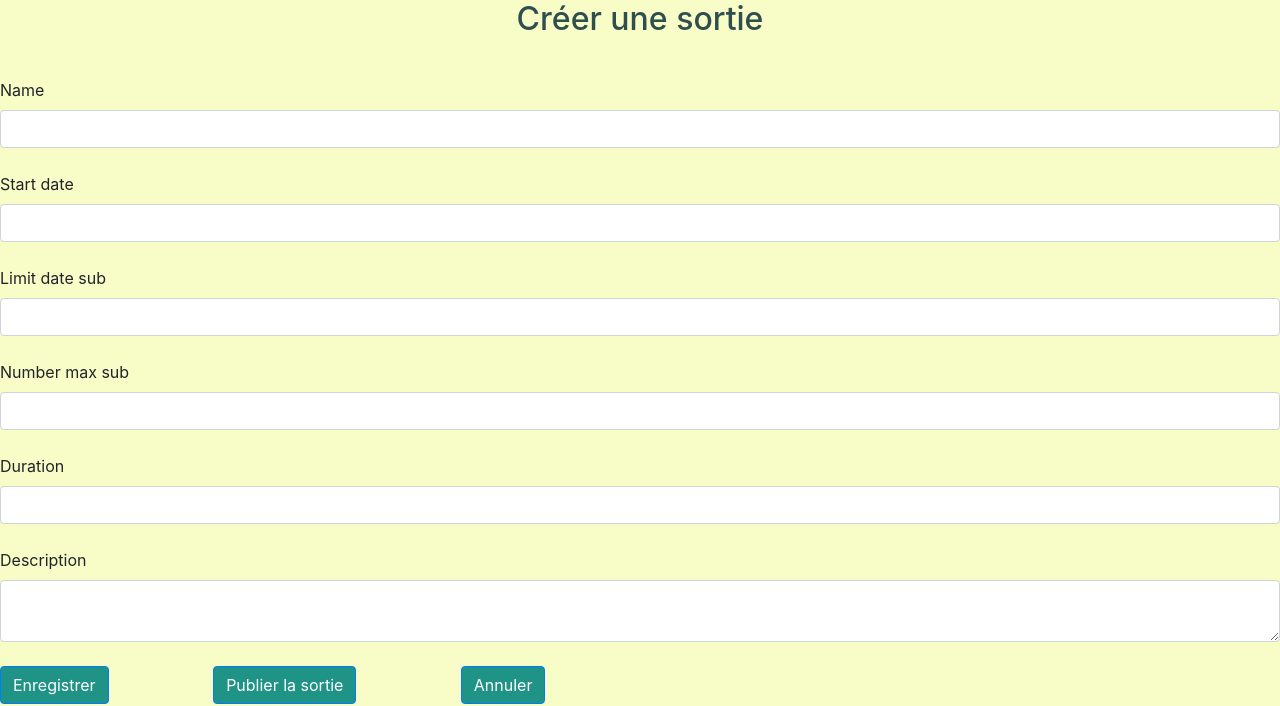
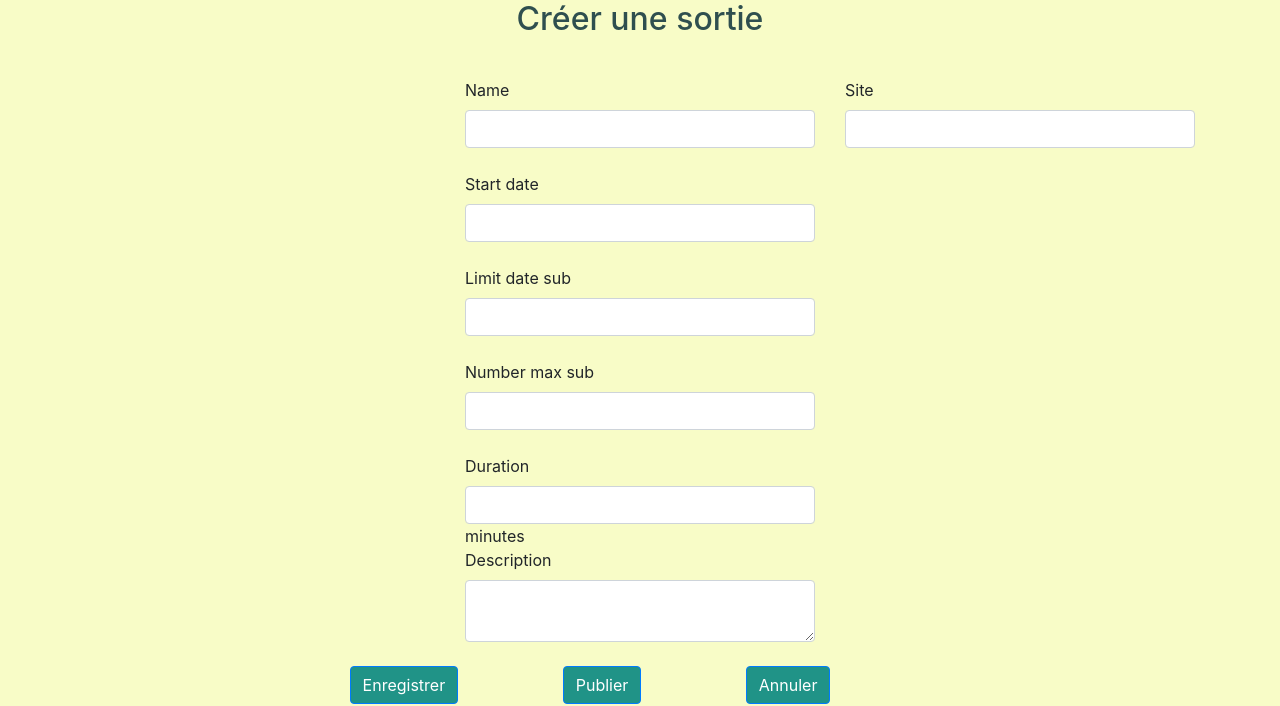
Before and after one commit to Prisssou/project-sortir.com, a Symfony app: template templates/outing/add.html.twig in a window 1280 px wide. Shown: the part 94-800 px from the top of the page. Run offline with Twig, Linux system fonts and the light colour scheme; the template is opened without the code that fills it, so the values that code supplies are empty; form fields are guessed from the names that the template uses; some libraries are stand-ins or nearby versions.

Commit message:
commit form outing

```diff
--- a/templates/outing/add.html.twig
+++ b/templates/outing/add.html.twig
@@ -1,10 +1,21 @@
 {% extends 'layout.html.twig' %}
 
-{%  block title %} Ajout d'une sortie {%  endblock %}
+{% block title %} Ajout d'une sortie {% endblock %}
 
-{%  block body %}
+{% block body %}
 
 <h2> Créer une sortie </h2>
+
+<div class="container">
+    <div class="row">
+        <div class="col-lg-4">
+
+            {# Todo : ajouter upload image #}
+
+        </div>
+
+        <div class="col-lg-4">
+            {{ form_start(outingFormView) }}
 
             {{ form_label(outingFormView.name) }}
             {{ form_widget(outingFormView.name) }}
@@ -24,16 +35,38 @@
 
             {{ form_label(outingFormView.duration) }}
             {{ form_widget(outingFormView.duration) }}
-    {{ form_errors(outingFormView.duration) }} <br>
+            {{ form_errors(outingFormView.duration) }} minutes <br>
 
             {{ form_label(outingFormView.description) }}
             {{ form_widget(outingFormView.description) }}
             {{ form_errors(outingFormView.description) }} <br>
 
-    <input class="btn btn-primary" type="submit" value="Enregistrer">
-    <input class="btn btn-primary" type="submit" value="Publier la sortie">
+        </div>
+
+        <div class="col-lg-4">
+
+            {{ form_label(outingFormView.site) }}
+            {{ form_widget(outingFormView.site) }}
+            {{ form_errors(outingFormView.site) }} <br> <br>
+
+            <br>
+
+        </div>
+
+        <div class="col-sm-12 text-center">
+
+            <input class="btn btn-primary" type="submit" name="submitAction" value="Enregistrer">
+            <input class="btn btn-primary" type="submit" name="submitAction" value="Publier">
             <input class="btn btn-primary" type="submit" value="Annuler">
 
             {{ form_end(outingFormView) }}
 
+        </div>
+
+    </div>
+
+</div>
+
+
+
 {%  endblock %}
```
Also changed, not shown: src/Controller/OutingController.php (+20 -5 lines), src/Form/OutingType.php (+27 -13 lines). Lines whose indentation alone changed are shown as unchanged.
